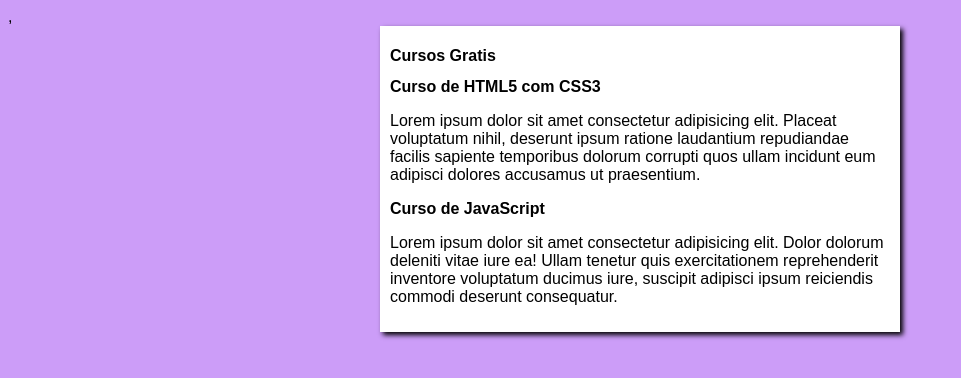
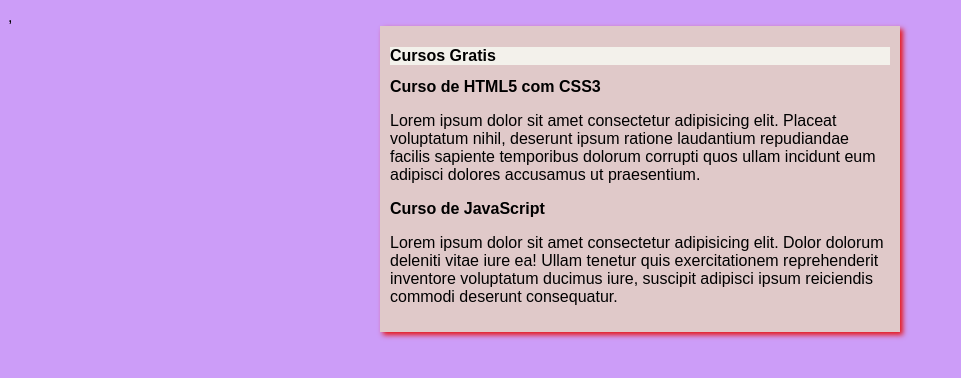
Before and after one commit to MacgyverCastro/projeto-site, a plain HTML site: page index.html in a window 1280 px wide. Shown: the whole page, without its empty margins (0-961 px from the left). Drawn offline with Linux system fonts and the light colour scheme.

Commit message:
Update style.css

```diff
--- a/estilos/style.css
+++ b/estilos/style.css
@@ -7,9 +7,12 @@ body {
 }
 
 main {
-     background-color: white;
+     background-color: rgb(224, 201, 201);
      width: 500px;
      margin: auto;
      padding: 10px;
-     box-shadow: 3px 3px 5px rgb(0, 0, 0.473);
+     box-shadow: 3px 3px 5px rgb(231, 22, 22);
 }
+ h1 {
+   background-color: rgb(243, 241, 235);
+}
```
